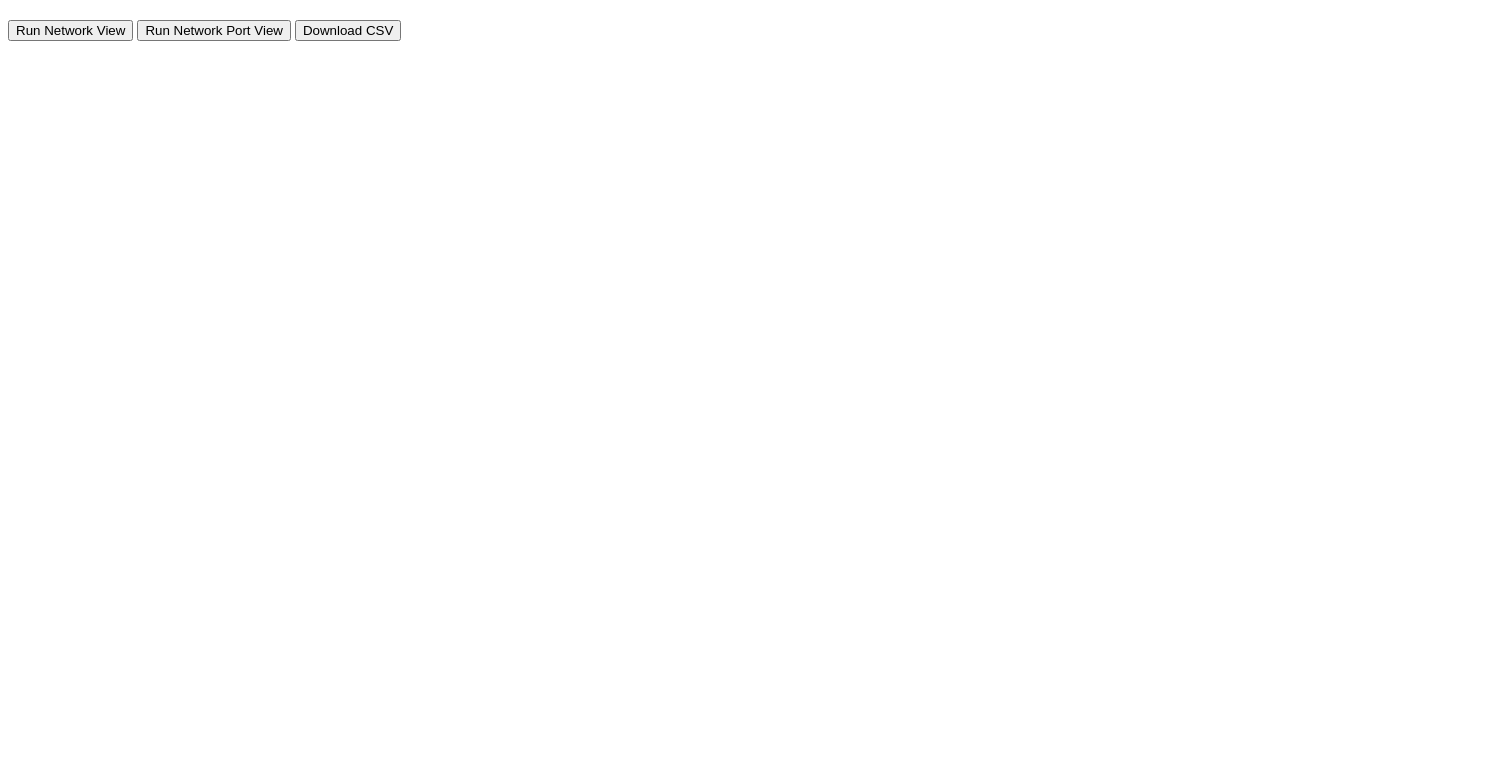
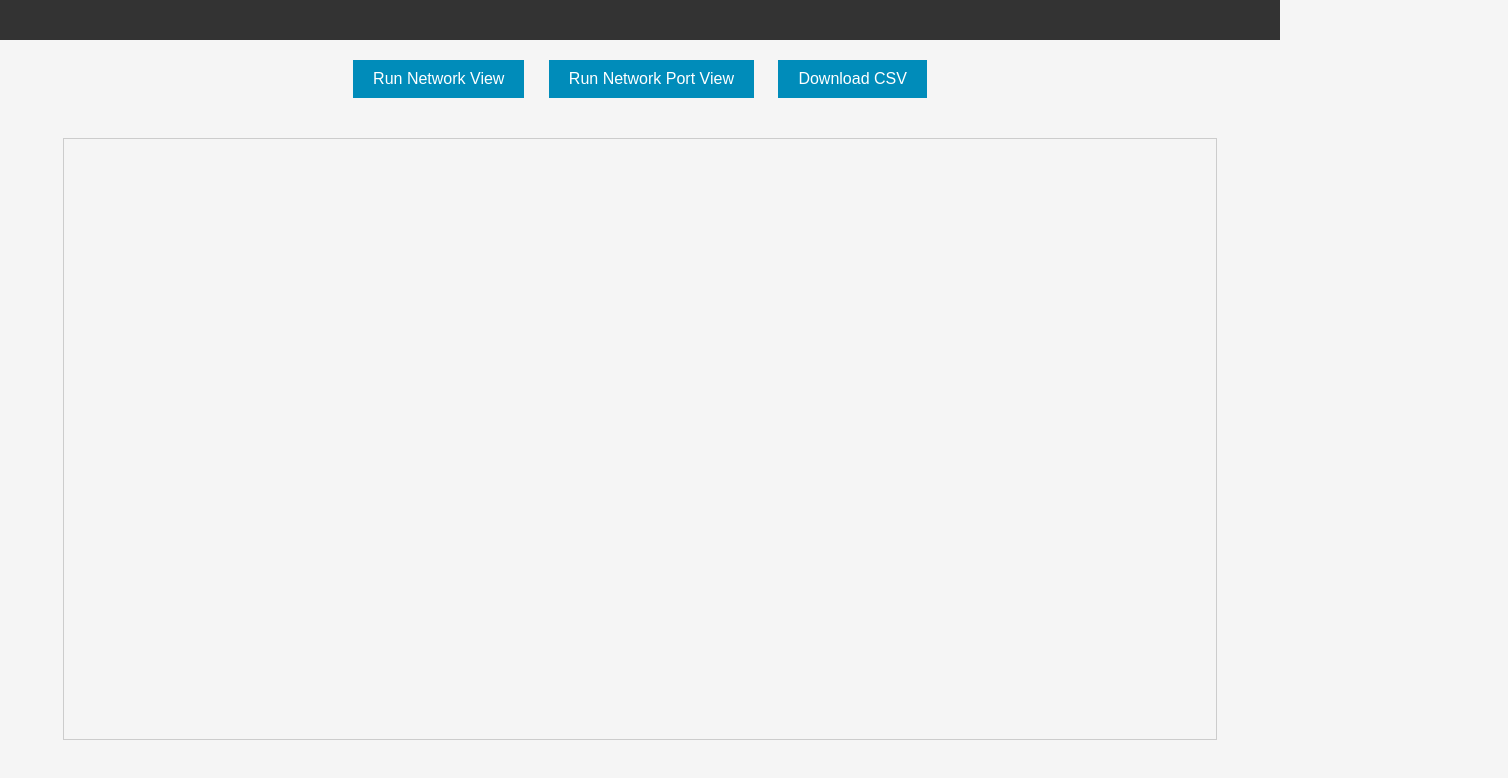
Before and after one commit to blue-armory/netmap, a website: page public/index.html in a window 1280 px wide. Both pictures are taken after a click on the button "Run Network View". Shown: the whole page, 1508 px wide, since content can reach past the window. Drawn offline with nearby package versions, Linux system fonts and the light colour scheme; no server answers.

Commit message:
Updated styling and added a window for the network map

```diff
--- a/public/index.html
+++ b/public/index.html
@@ -1,12 +1,30 @@
 <!DOCTYPE html>
-<!-- <script src="/network.js"></script>
-<script src="/network-port.js"></script> -->
 <html>
   <head>
     <title>Network Topology</title>
-    <h2 id="pcap-file"></h2>
     <script src="https://d3js.org/d3.v6.min.js"></script>
     <style>
+      body {
+        font-family: Arial, sans-serif;
+        padding: 0;
+        margin: 0;
+        background-color: #f5f5f5;
+      }
+
+      .header {
+        background-color: #333;
+        color: #fff;
+        padding: 10px;
+        text-align: center;
+      }
+
+      #network-map {
+        border: 1px solid #ccc;
+        margin: 20px auto;
+        width: 90%;
+        height: 600px;
+      }
+
       .link {
         stroke: #999;
         stroke-opacity: 0.6;
@@ -16,12 +34,40 @@
         stroke: #fff;
         stroke-width: 1.5px;
       }
+
+      .button-container {
+        text-align: center;
+        padding: 20px 0;
+      }
+
+      .button-container button {
+        padding: 10px 20px;
+        margin: 0 10px;
+        font-size: 16px;
+        border: none;
+        color: #fff;
+        background-color: #008CBA;
+        cursor: pointer;
+      }
+
+      .button-container button:hover {
+        background-color: #007B9A;
+      }
     </style>
   </head>
   <body>
-    <button id="button1">Run Network View</button>
-    <button id="button2">Run Network Port View</button>
-    <button id="button3">Download CSV</button>
+    <div class="header">
+      <h2 id="pcap-file"></h2>
+    </div>
+
+    <div class="button-container">
+      <button id="button1">Run Network View</button>
+      <button id="button2">Run Network Port View</button>
+      <button id="button3">Download CSV</button>
+    </div>
+
+    <div id="network-map"></div>
+
     <script type="module">
       import { runNetwork } from '/network.js';
       import { runNetworkPort } from '/network-port.js';
@@ -43,6 +89,5 @@
         exportCSV();
       });
     </script>
-
   </body>
 </html>
--- a/public/network-port.js
+++ b/public/network-port.js
@@ -1,9 +1,10 @@
 export function runNetworkPort() {
     d3.select("svg").remove();
-    var width = 1500;
-    var height = 900;
+    var div = d3.select("#network-map");
+    var width = parseInt(div.style("width"));
+    var height = parseInt(div.style("height"));
 
-    var svg = d3.select("body")
+    var svg = d3.select("#network-map")
         .append("svg")
         .attr("width", width)
         .attr("height", height);
--- a/public/network.js
+++ b/public/network.js
@@ -1,9 +1,10 @@
 export function runNetwork() {
     d3.select("svg").remove();
-    var width = 1500;
-    var height = 900;
+    var div = d3.select("#network-map");
+    var width = parseInt(div.style("width"));
+    var height = parseInt(div.style("height"));
 
-    var svg = d3.select("body")
+    var svg = d3.select("#network-map")
         .append("svg")
         .attr("width", width)
         .attr("height", height);
```
